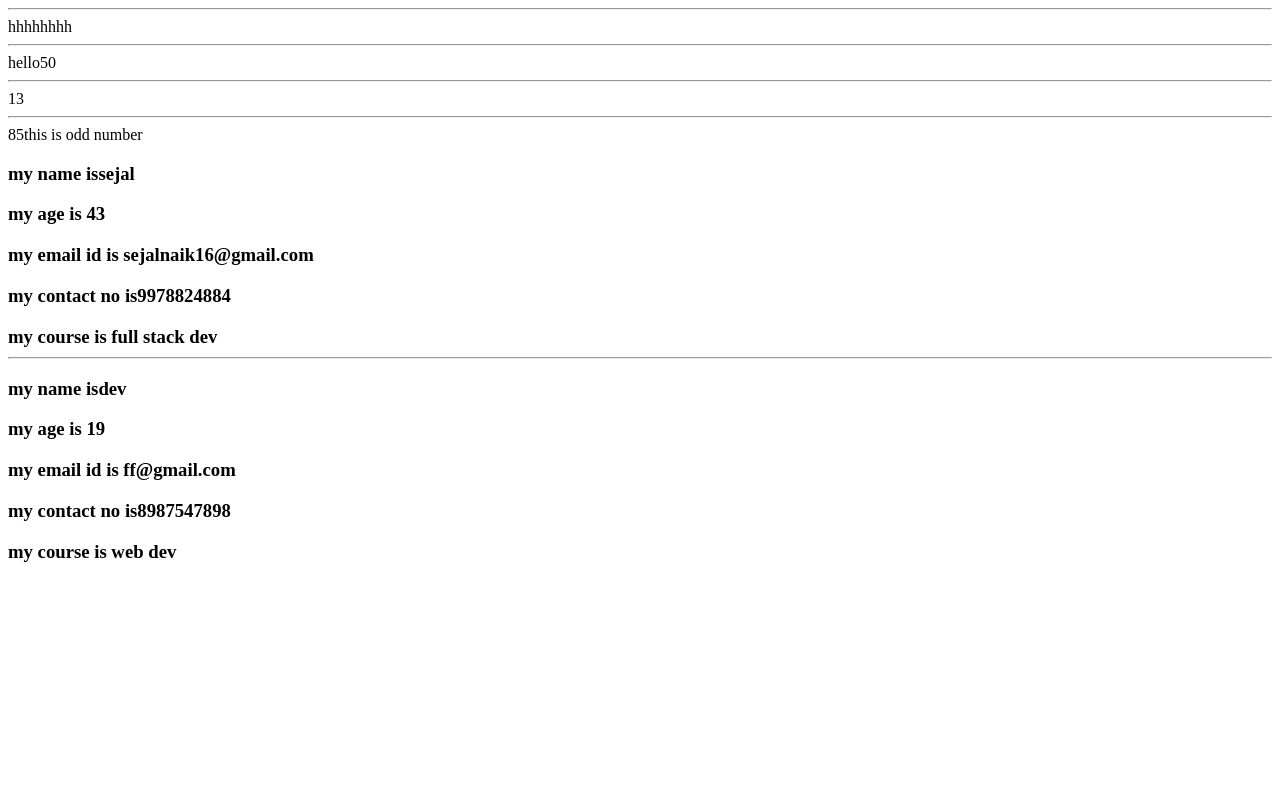
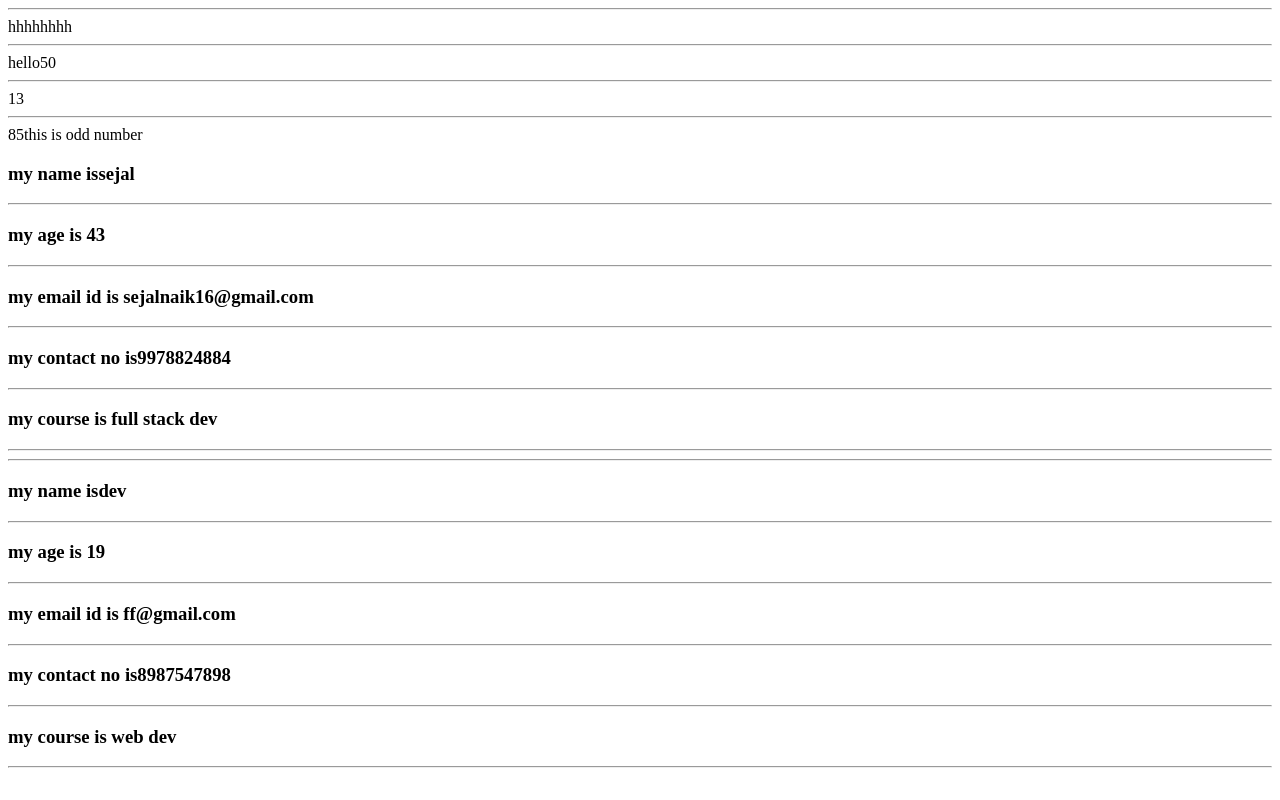
Before and after one commit to SEJALNAIK3619/lab1, a plain HTML site: page jsfunction.html in a window 1280 px wide. Drawn offline with Linux system fonts and the light colour scheme.

Commit message:
Update jsfunction.html

```diff
--- a/jsfunction.html
+++ b/jsfunction.html
@@ -9,15 +9,15 @@
     <script>
         //function
         function myfunc(name,age,email,phone,course){
-            document.write("<h3> my name is"+ name+ "</h3");
+            document.write("<h3> my name is"+ name+ "</h3>");
                 document.write("<hr>");
-            document.write("<h3>my age is "+age+ "</h3");
+            document.write("<h3>my age is "+age+ "</h3>");
                 document.write("<hr>");
-            document.write("<h3> my email id is "+email+ "</h3");
+            document.write("<h3> my email id is "+email+ "</h3>");
                 document.write("<hr>");
-            document.write("<h3> my contact no is"+phone+ "</h3");
+            document.write("<h3> my contact no is"+phone+ "</h3>");
                 document.write("<hr>");
-                document.write("<h3> my course is  "+course+ "</h3");
+                document.write("<h3> my course is  "+course+ "</h3>");
 
             }
             //return function
```
